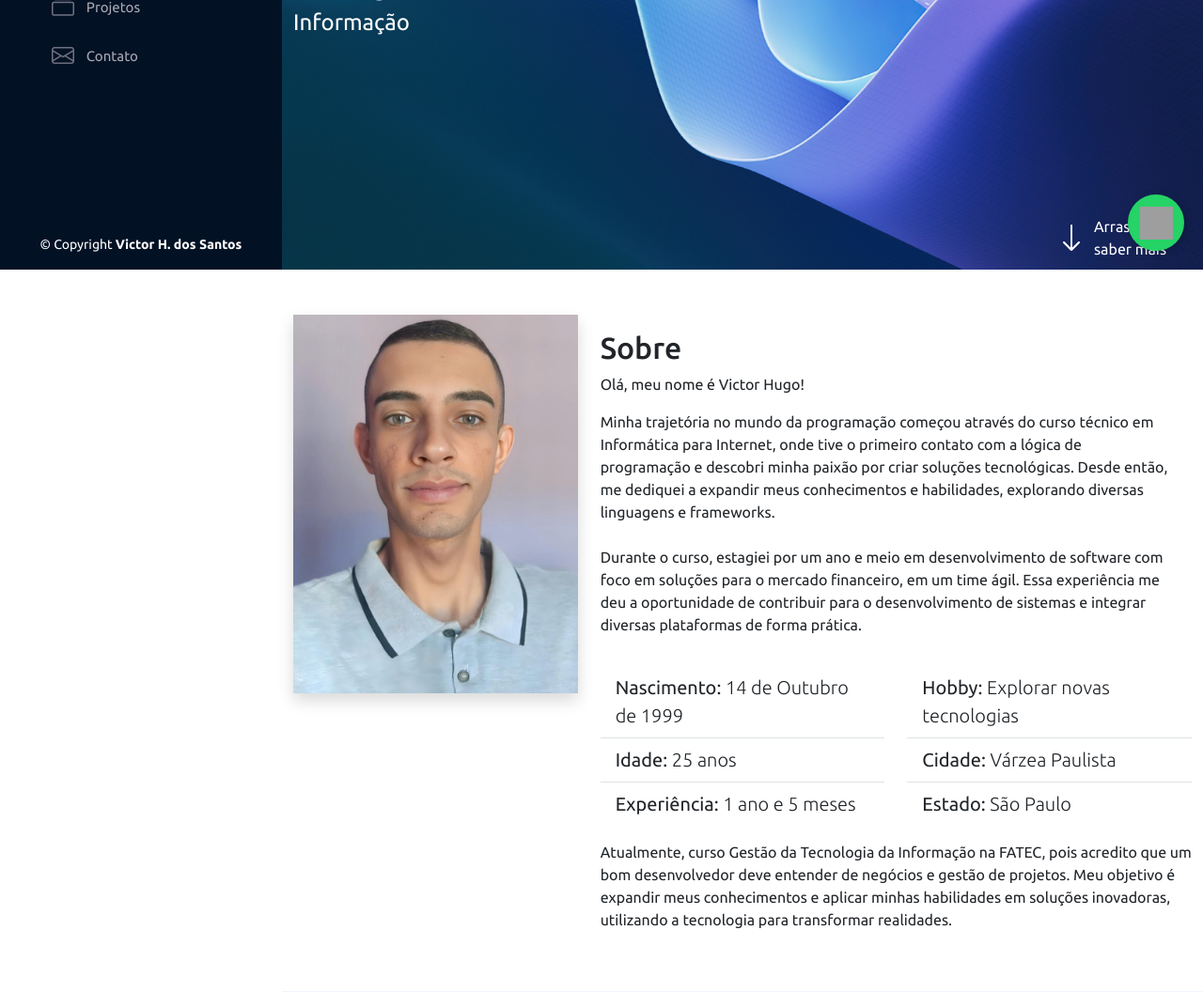
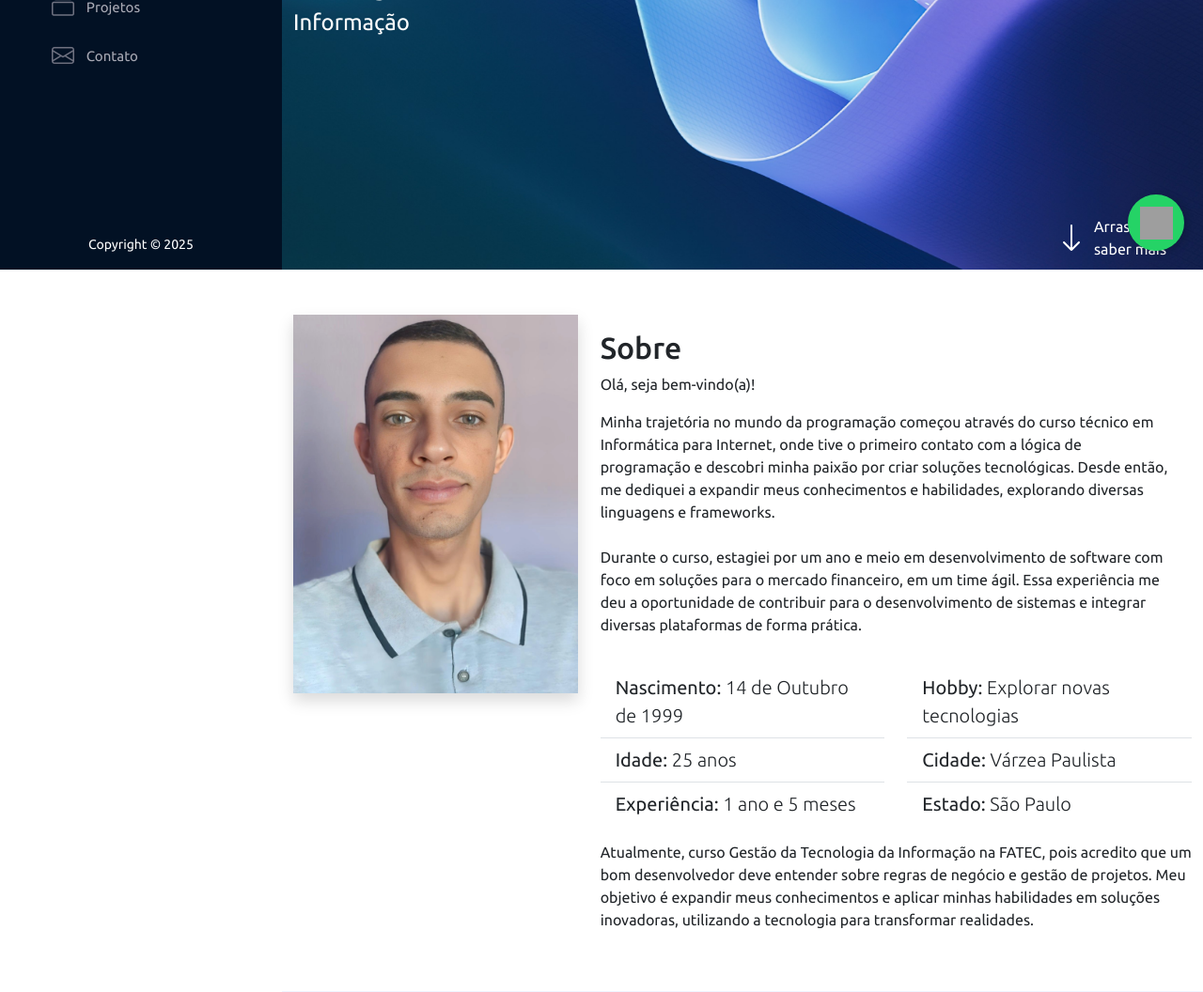
Before and after one commit to VictorHugo842/portfolio-flask, a Flask app: page / in a window 1280 px wide. Shown: the part 513-1569 px from the top of the page at 94% size. Run offline with Flask 3, Linux system fonts and the light colour scheme; some libraries are stand-ins or nearby versions; grey boxes are pictures that could not be loaded.

Commit message:
ajuste index.

```diff
--- a/templates/index.html
+++ b/templates/index.html
@@ -107,7 +107,7 @@
             <div class="row w-100">
                 <div class="col-md-12">
                     <h2 class="pt-3">Sobre</h2>
-                    <p style="font-size: 16px;">Olá, meu nome é Victor Hugo!</p>
+                    <p style="font-size: 16px;">Olá, seja bem-vindo(a)!</p>
                     <p style="font-size: 16px;">Minha trajetória no mundo da programação começou através
                         do curso técnico em Informática para Internet, onde tive o primeiro contato com a lógica de programação
                         e descobri minha paixão por criar soluções tecnológicas. Desde então, me dediquei a expandir meus conhecimentos e habilidades, explorando diversas linguagens e frameworks.
@@ -153,7 +153,7 @@
                         </div>
                     </div>
                     <div class="col-md-12">
-                        <p style="font-size: 16px;"> Atualmente, curso Gestão da Tecnologia da Informação na FATEC, pois acredito que um bom desenvolvedor deve entender de negócios e gestão de projetos. Meu objetivo é expandir meus conhecimentos e aplicar minhas habilidades em soluções inovadoras, utilizando a tecnologia para transformar realidades. </p>
+                        <p style="font-size: 16px;"> Atualmente, curso Gestão da Tecnologia da Informação na FATEC, pois acredito que um bom desenvolvedor deve entender sobre regras de negócio e gestão de projetos. Meu objetivo é expandir meus conhecimentos e aplicar minhas habilidades em soluções inovadoras, utilizando a tecnologia para transformar realidades. </p>
                     </div>
 
                 </div>
@@ -795,7 +795,7 @@
     <footer id="footer">
         <div class="container">
             <div class="text-center">
-                &copy; Copyright <strong>Victor H. dos Santos</strong>
+                Copyright &copy;  2025
             </div>
         </div>
     </footer>
```
